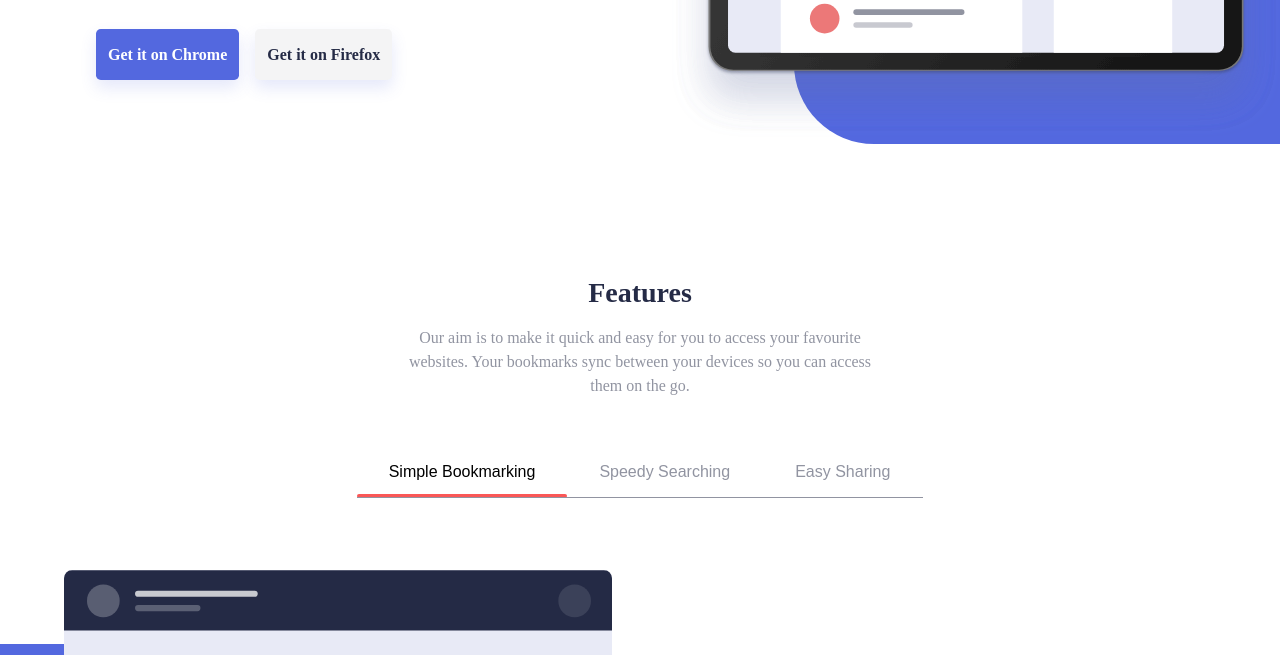
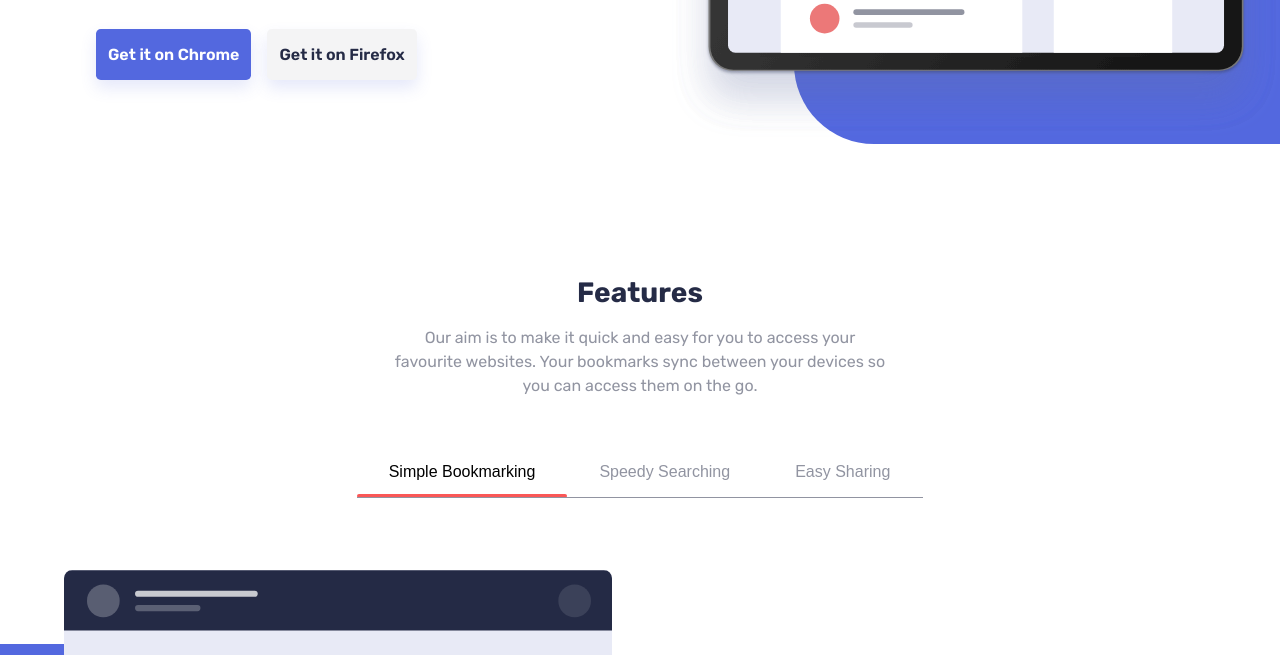
Before and after one commit to dev0xgenius/bookmark-landing-page, a website built with Vite: page src/index.html in a window 1280 px wide. Shown: the part 428-1083 px from the top of the page. Built offline with nearby package versions, Linux system fonts and the light colour scheme.

Commit message:
Update index.html

```diff
--- a/src/index.html
+++ b/src/index.html
@@ -10,6 +10,9 @@
   <link rel="icon" type="image/png" sizes="32x32" href="./images/favicon-32x32.png">
   <link rel="stylesheet" type="text/css" href="/scss/styles.scss" />
   <title>Frontend Mentor | Bookmark landing page</title>
+<style>
+@import url('https://fonts.googleapis.com/css2?family=Rubik:ital,wght@0,300..900;1,300..900&display=swap');
+</style>
   <script defer type="module" src="/js/index.js"></script>
 </head>
 
```
